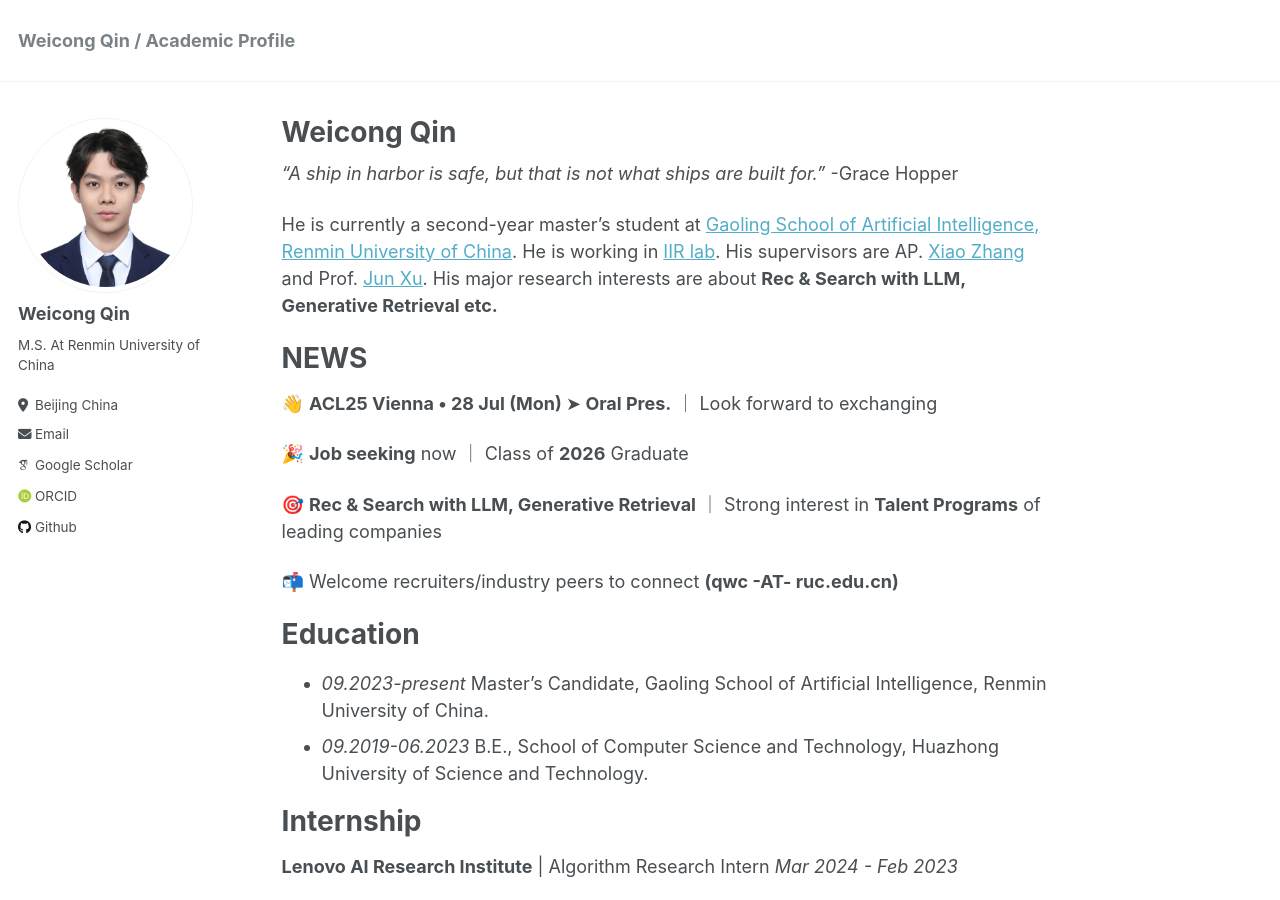
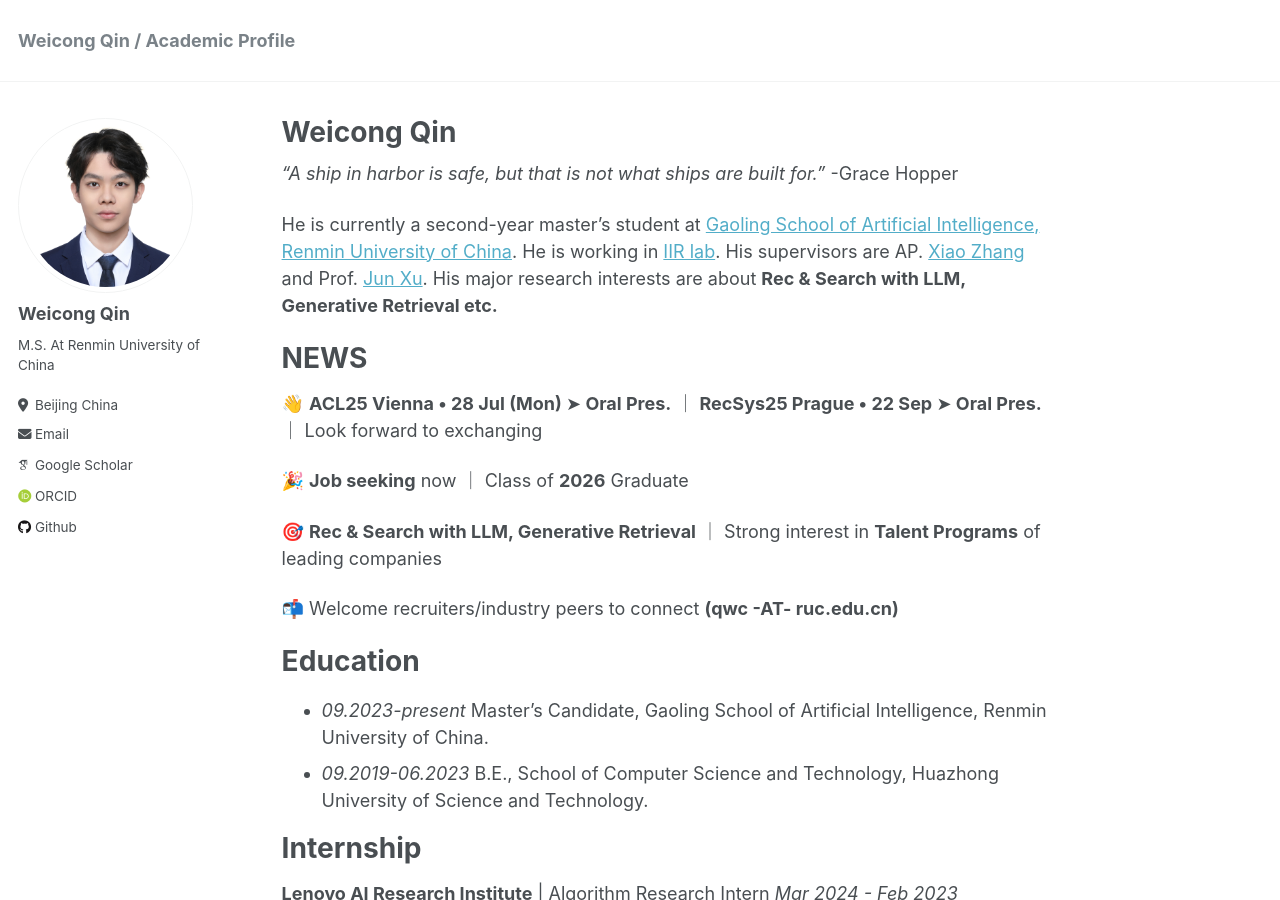
Before and after one commit to E-qin/E-qin.github.io, a Jekyll site: the page built from _pages/about.md, in a window 1280 px wide and 900 px high. Built offline with Jekyll 4.4.1, drawn with Linux system fonts in a browser that asks for light colours; some web fonts are replaced.

Commit message:
Update about.md

```diff
--- a/_pages/about.md
+++ b/_pages/about.md
@@ -20,7 +20,7 @@ NEWS
 =========
 
 
-👋 **ACL25 Vienna • 28 Jul (Mon) ➤ Oral Pres.** ｜ Look forward to exchanging
+👋 **ACL25 Vienna • 28 Jul (Mon) ➤ Oral Pres.** ｜ **RecSys25 Prague • 22 Sep ➤ Oral Pres.** ｜ Look forward to exchanging
 
 🎉 **Job seeking** now ｜ Class of **2026** Graduate
 
```
